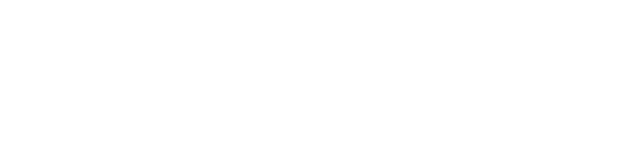
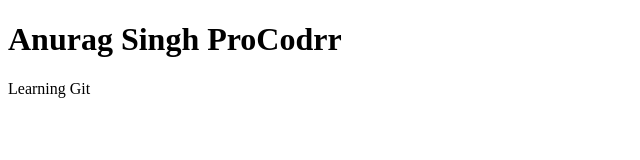
Before and after one commit to Govindverma1998/learning_git, a plain HTML site: page index.html in a window 1280 px wide. Shown: the whole page, without its empty margins (0-640 px from the left). Drawn offline with Linux system fonts and the light colour scheme.

```diff
--- a/index.html
+++ b/index.html
@@ -1,11 +1,15 @@
 <!DOCTYPE html>
 <html lang="en">
+
 <head>
     <meta charset="UTF-8">
     <meta name="viewport" content="width=device-width, initial-scale=1.0">
     <title>Document</title>
 </head>
+
 <body>
+    <h1>Anurag Singh ProCodrr</h1>
+    <p>Learning Git</p>
+</body>
 
-</body>
 </html>
```
